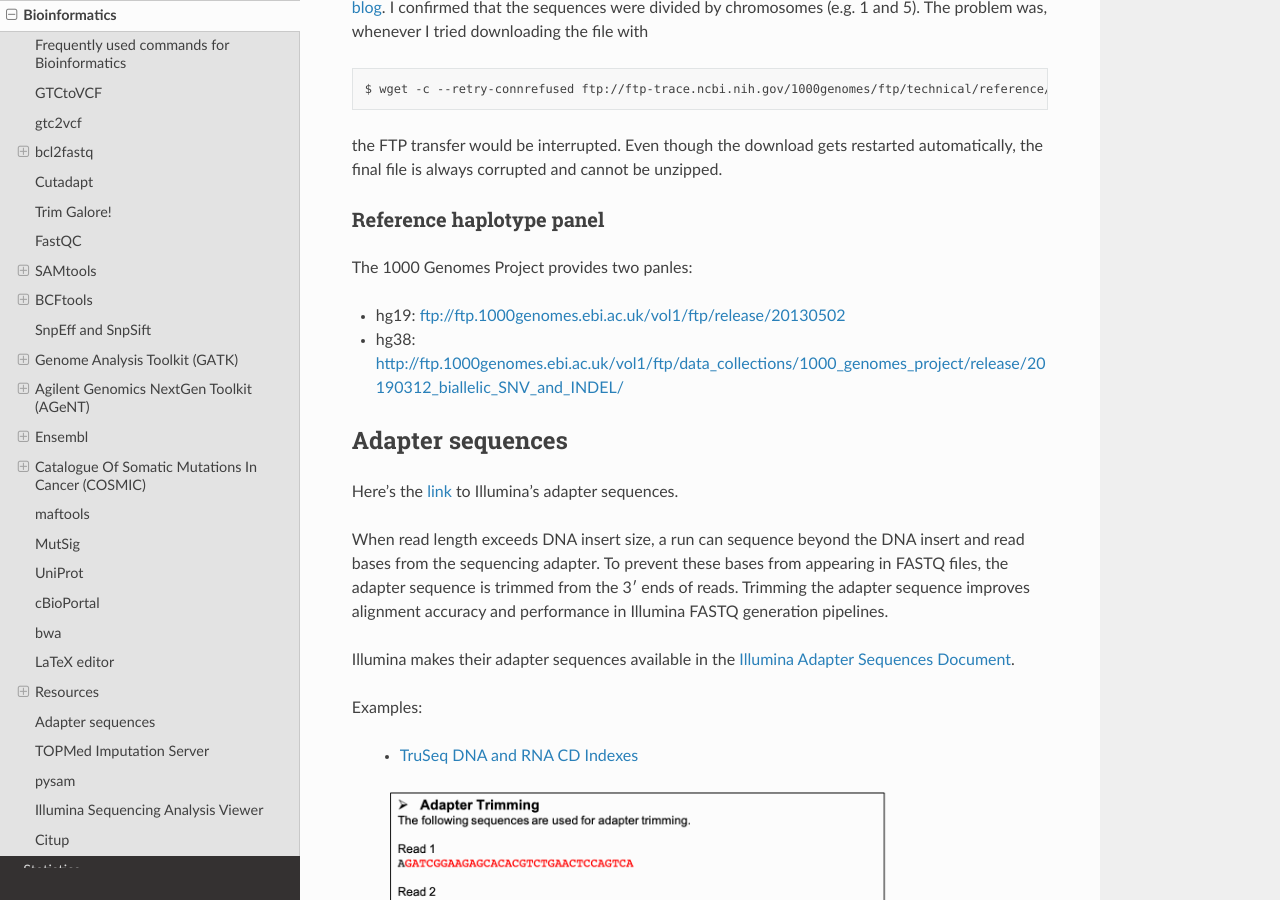
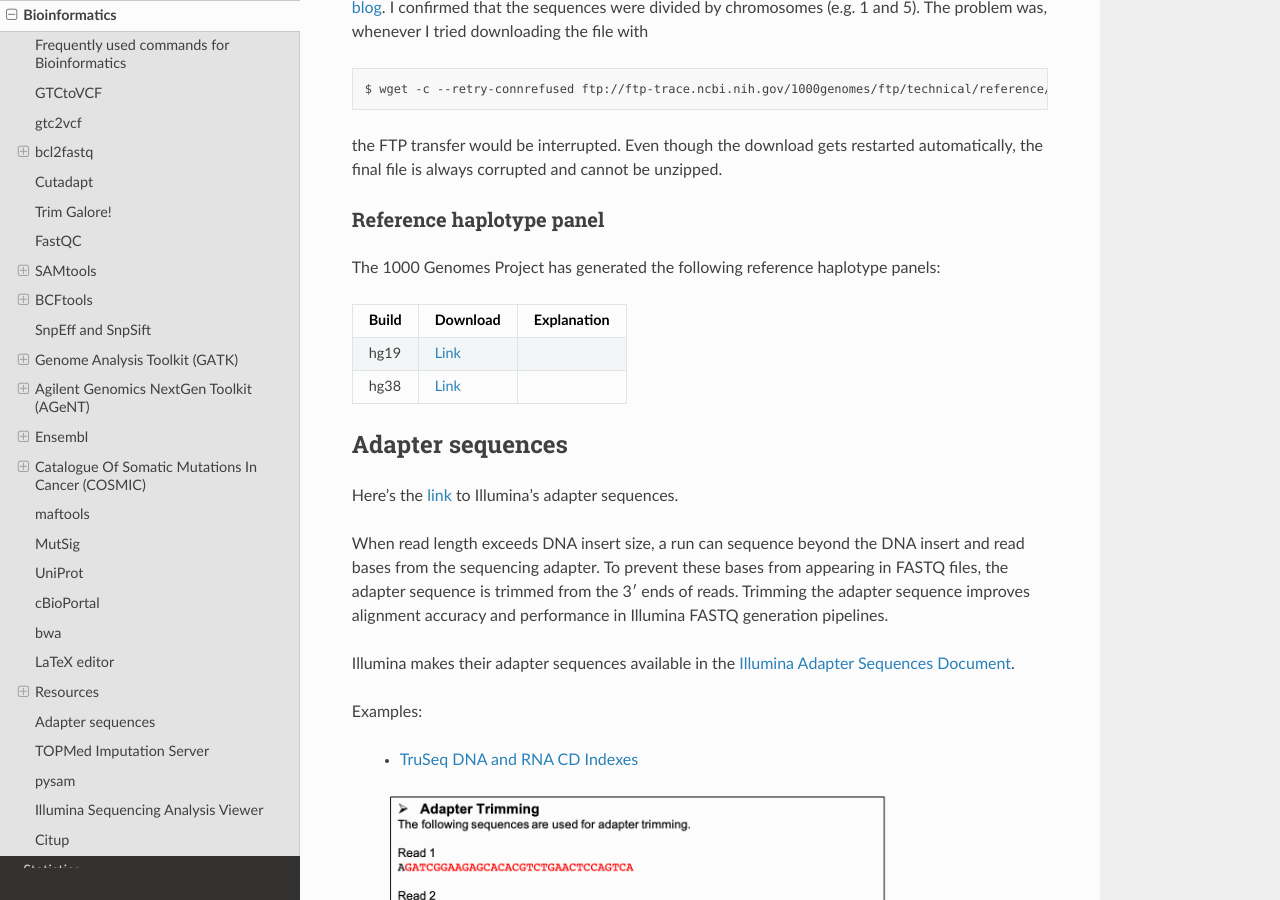
Before and after one commit to sbslee/notes, a Sphinx documentation site: the page built from docs/bioinformatics.rst, in a window 1280 px wide and 900 px high, scrolled down 15996 px. Built offline with Sphinx 7.4.7 and the Read the Docs theme 2.0.0, drawn with Linux system fonts in a browser that asks for light colours.

Commit message:
Update bioinformatics.rst

```diff
--- a/docs/bioinformatics.rst
+++ b/docs/bioinformatics.rst
@@ -767,10 +767,20 @@ the FTP transfer would be interrupted. Even though the download gets restarted a
 Reference haplotype panel
 -------------------------
 
-The 1000 Genomes Project provides two panles:
+The 1000 Genomes Project has generated the following reference haplotype panels:
 
-- hg19: ftp://ftp.1000genomes.ebi.ac.uk/vol1/ftp/release/20130502
-- hg38: http://ftp.1000genomes.ebi.ac.uk/vol1/ftp/data_collections/1000_genomes_project/release/20190312_biallelic_SNV_and_INDEL/
+.. list-table::
+   :header-rows: 1
+
+   * - Build
+     - Download
+     - Explanation
+   * - hg19
+     - `Link <ftp://ftp.1000genomes.ebi.ac.uk/vol1/ftp/release/20130502>`__
+     -
+   * - hg38
+     - `Link <http://ftp.1000genomes.ebi.ac.uk/vol1/ftp/data_collections/1000_genomes_project/release/20190312_biallelic_SNV_and_INDEL/>`__
+     -
 
 Adapter sequences
 =================
```
